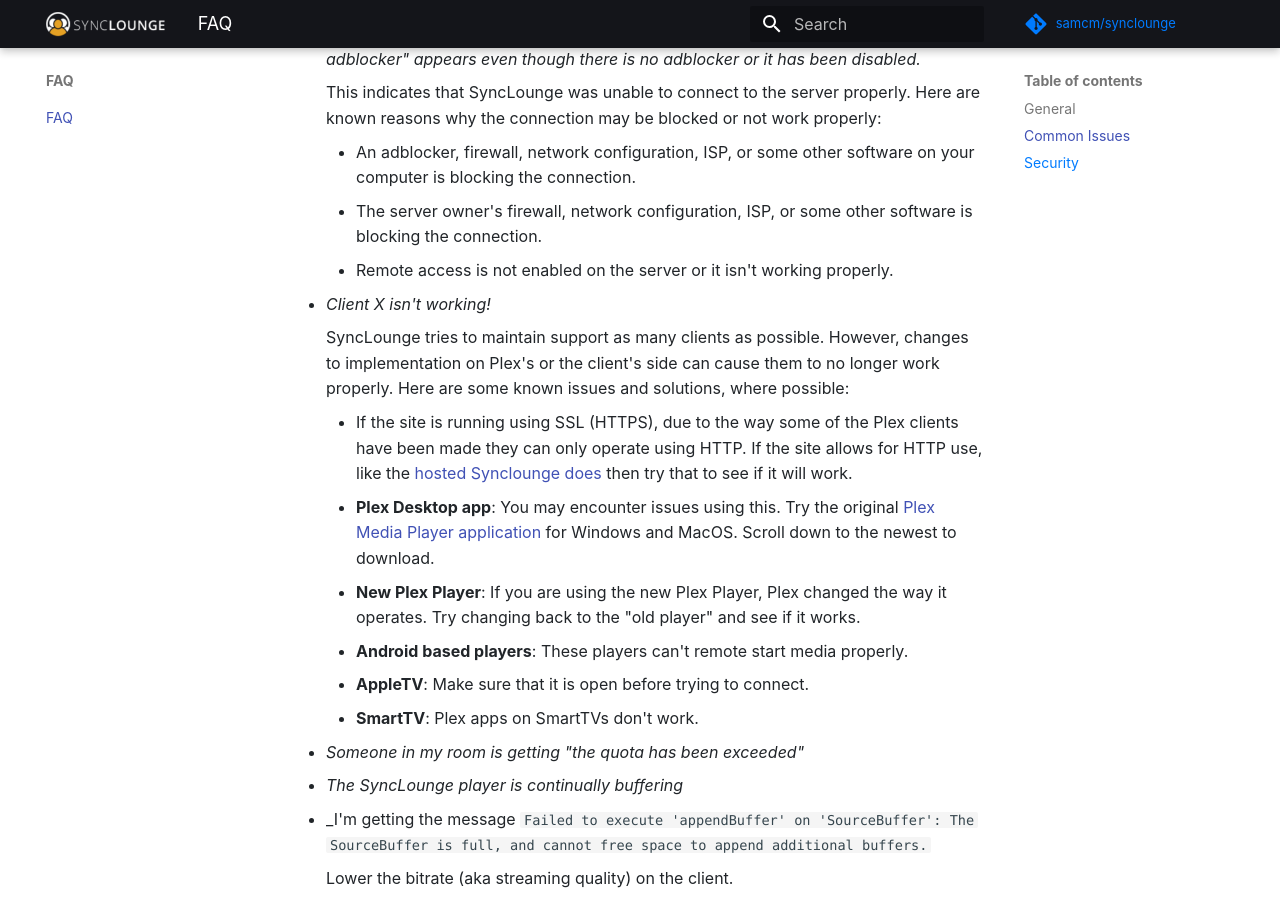
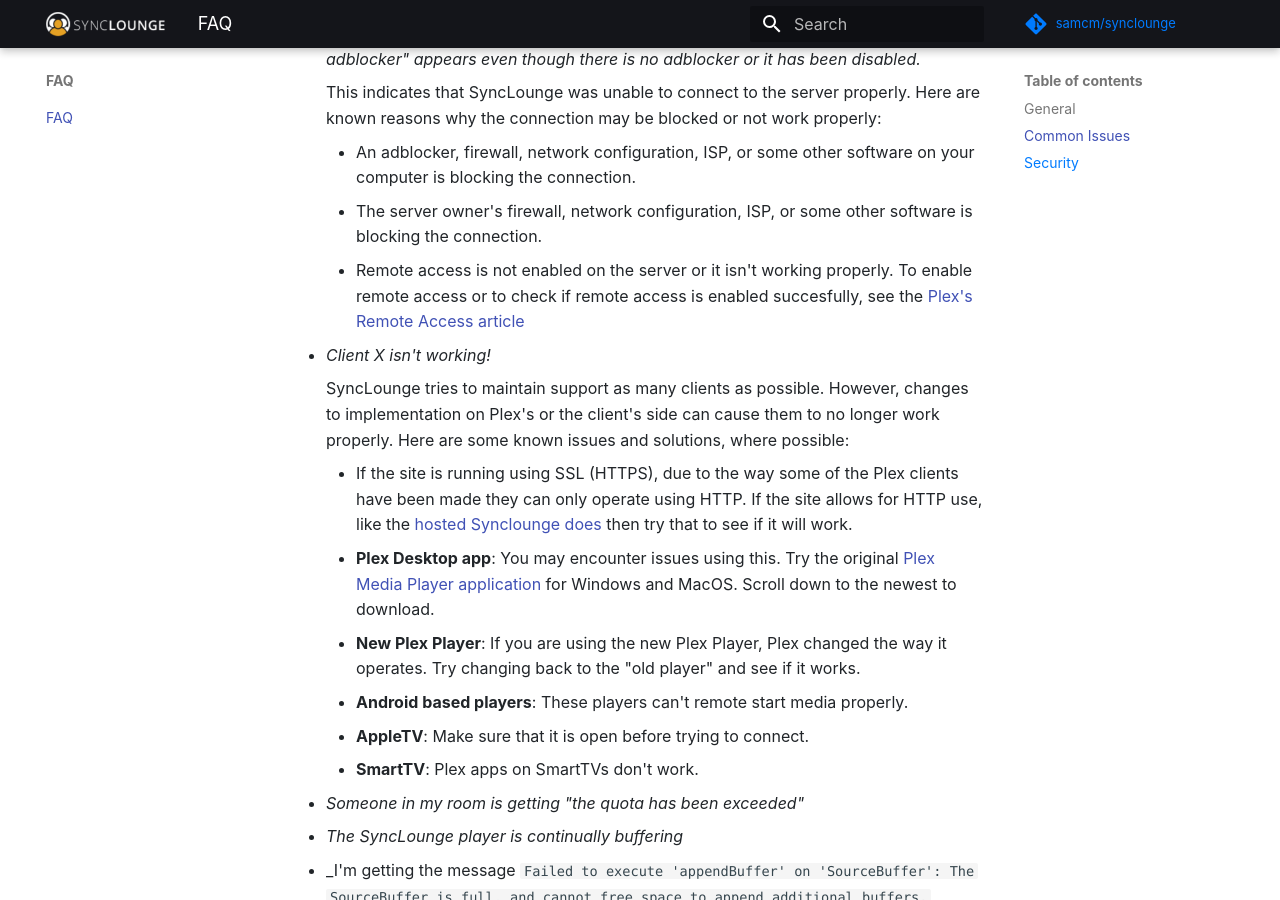
Before and after one commit to synclounge/docs.synclounge.tv, an MkDocs documentation site: the page built from docs/faq.md, in a window 1280 px wide and 900 px high, scrolled down 875 px. Built offline with MkDocs 1.6.1 and Material for MkDocs 9.7.7, drawn with Linux system fonts in a browser that asks for light colours; comment, search, counter and statistics services are not loaded.

Commit message:
Add links to Plex articles for relevant info

```diff
--- a/docs/faq.md
+++ b/docs/faq.md
@@ -35,7 +35,7 @@
 
       - An adblocker, firewall, network configuration, ISP, or some other software on your computer is blocking the connection.
       - The server owner's firewall, network configuration, ISP, or some other software is blocking the connection.
-      - Remote access is not enabled on the server or it isn't working properly.
+      - Remote access is not enabled on the server or it isn't working properly. To enable remote access or to check if remote access is enabled succesfully, see the [Plex's Remote Access article](https://support.plex.tv/articles/200289506-remote-access/)
 
 - _Client X isn't working!_
 
```
Also changed, not shown: docs/self-hosted/settings.md (+1 -1 lines).
